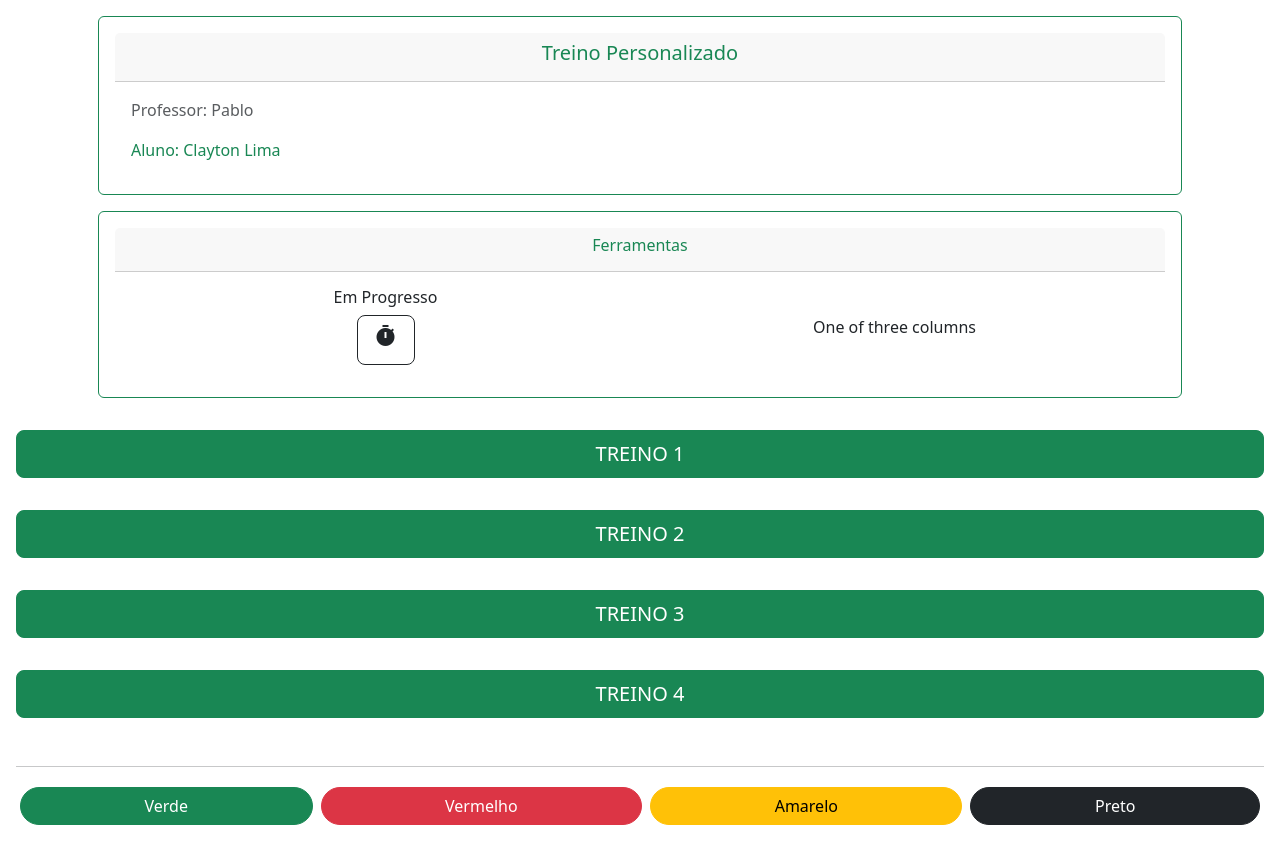
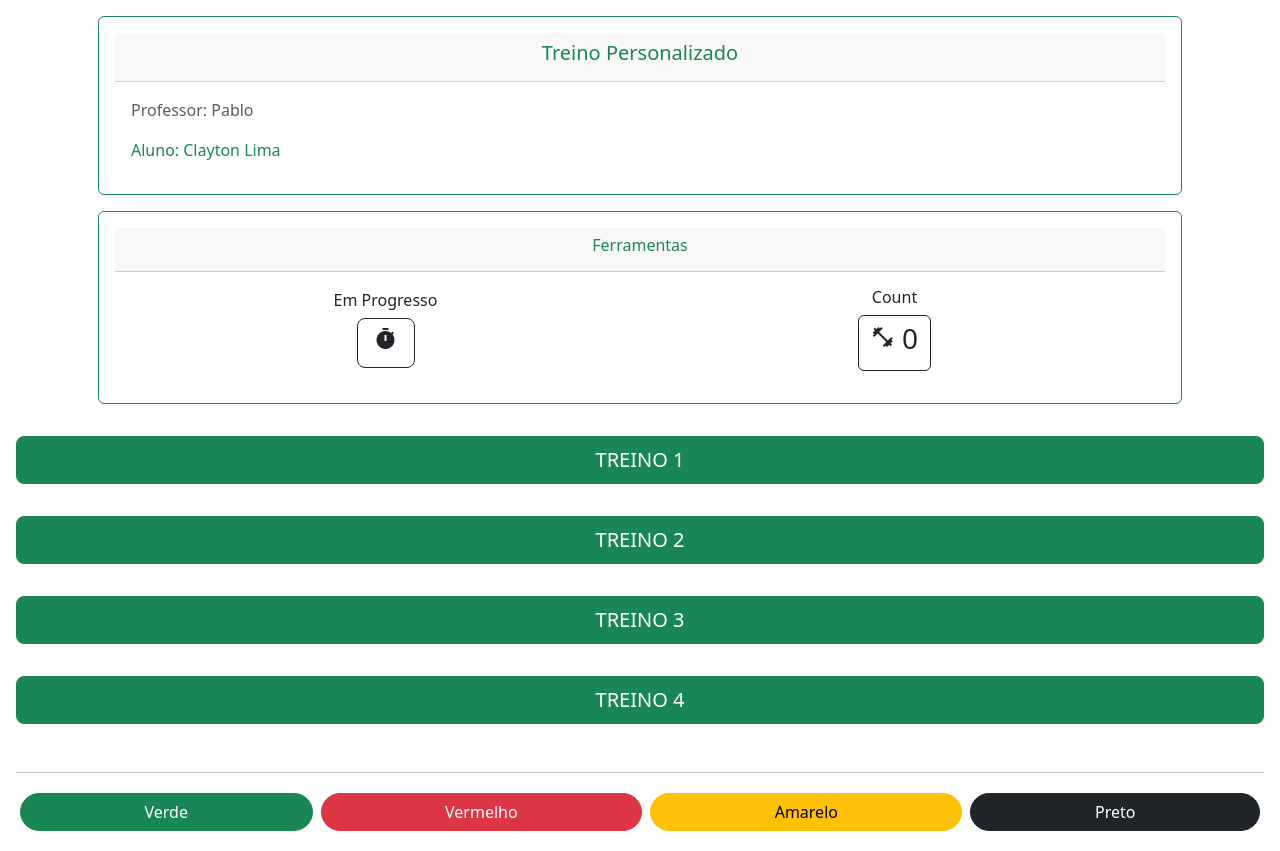
Before and after one commit to clayton-gitcode/treinoAcademiaMR, a plain HTML site: page index.html in a window 1280 px wide. Drawn offline with nearby package versions, Linux system fonts and the light colour scheme.

Commit message:
configurando o contador na div ferramentas

```diff
--- a/index.html
+++ b/index.html
@@ -37,9 +37,7 @@
 
                         <div class="row align-items-center">
                           <div class="col">
-                            <h6 class="">
-                                {{ modoTreino }}
-                            </h6>
+                            <h6>{{ modoTreino }}</h6>
                             <!-- Cronometro -->
                             <button @click="startClock()" :class="desativaBotaoCron">
                                 <span class="material-icons">
@@ -50,7 +48,17 @@
                           </div>
 
                           <div class="col">
-                            One of three columns
+                            <h6>Count</h6>
+                            <!-- Contador -->
+                             <button @click="contadorSeries()"
+                             class="btn border-dark">
+                                <div class="h3">
+                                    <span class="material-icons">
+                                        fitness_center
+                                    </span>
+                                    {{contador}}
+                                </div>
+                             </button>
                           </div>
                         </div>
 
@@ -364,6 +372,7 @@
     let app = {
         data(){
             return{
+                contador: 0,
                 modoTreino: "Em Progresso",
                 desativaBotaoCron: 'btn btn-lg border-dark',
                 cronometro: false,
@@ -436,6 +445,13 @@
         },
 
         methods:{
+            contadorSeries(){
+                this.contador=this.contador+1;
+
+                if(this.contador == 6){
+                    this.contador = 0;
+                }
+            },
             startClock(){
                 this.modoTreino = "Em descanso..."
                 this.desativaBotaoCron = "btn border-dark disabled"
```
